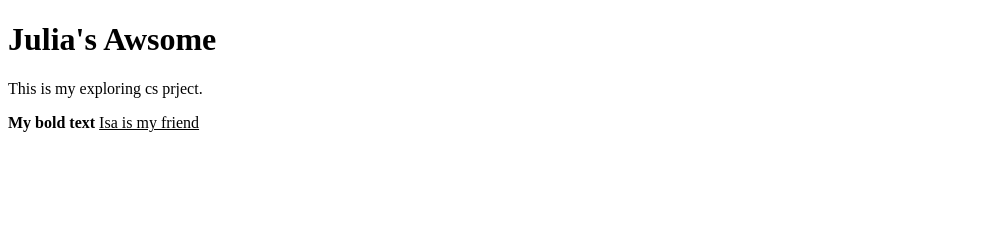
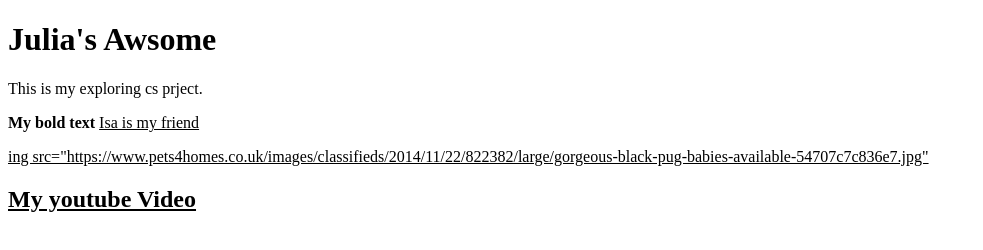
Before and after one commit to JL3800/exploring-cs, a plain HTML site: page index.html in a window 1280 px wide. Shown: the whole page, without its empty margins (0-983 px from the left). Drawn offline with Linux system fonts and the light colour scheme.

Commit message:
Update index.html

```diff
--- a/index.html
+++ b/index.html
@@ -9,6 +9,12 @@
 
   <a href="https://trevor.myschoolapp.com/app/student#studentmyday/schedule/"a>
 
+<p>ing src="https://www.pets4homes.co.uk/images/classifieds/2014/11/22/822382/large/gorgeous-black-pug-babies-available-54707c7c836e7.jpg"
+
+ <h2>My youtube Video</h2>
+
+
+
 
  </body>
 </html>
```
